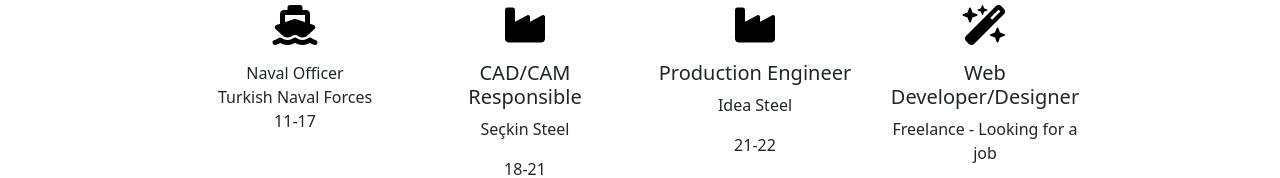
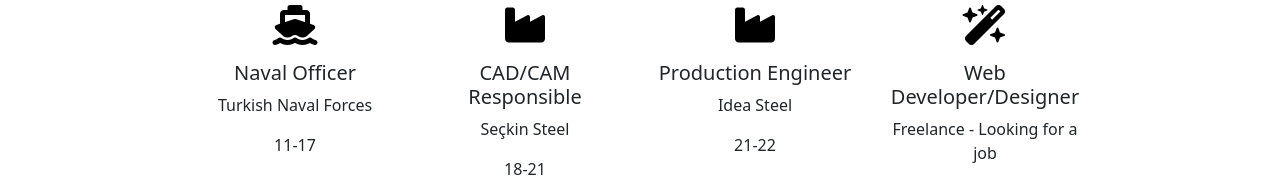
Before and after one commit to serhandonertas/cv, a plain HTML site: page index.html in a window 1280 px wide. Shown: the part 764-942 px from the top of the page. Drawn offline with nearby package versions, Linux system fonts and the light colour scheme.

Commit message:
Update index.html

```diff
--- a/index.html
+++ b/index.html
@@ -70,12 +70,10 @@
     <div class="row">
       <h1 class="history">A Brief History</h1>
       <div class="col-lg-3 col-md-12 feature-box1 feature">
-        <div class="row row-cols-1">
-          <div class="col"><i class="icon fa-solid fa-ship"></i></div>
-          <div class="col">Naval Officer</div>
-          <div class="col">Turkish Naval Forces</div>
-          <div class="col">11-17</div>
-        </div>
+        <i class="icon fa-solid fa-ship"></i>
+        <h5>Naval Officer</h5>
+        <p>Turkish Naval Forces</p>
+        <p class="time">11-17</p>
       </div>
       <div class="col-lg-3 col-md-12 feature-box2 feature">
         <i class="icon fa-solid fa-industry"></i>
```
